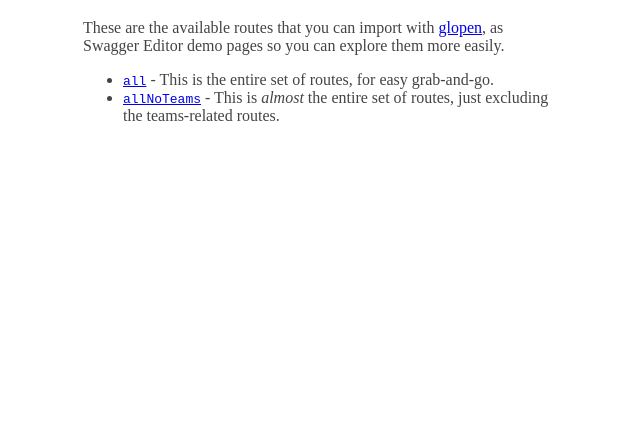
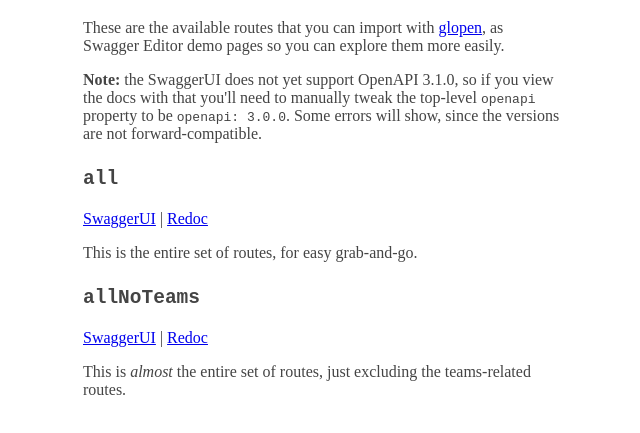
Before and after one commit to saibotsivad/glopen-routes, a website: page index.html in a window 1280 px wide. Shown: the part 61-494 px from the top of the page, without its empty margins (317-957 px from the left). Drawn offline with Linux system fonts and the light colour scheme.

Commit message:
feature: render docs with redocly as well, for 3.1.0 support

```diff
--- a/index.html
+++ b/index.html
@@ -22,24 +22,19 @@
 			<a href="https://github.com/saibotsivad/glopen">glopen</a>,
 			as Swagger Editor demo pages so you can explore them more easily.
 		</p>
-		<ul>
-			<li>
-				<a href="./all.html"><code>all</code></a>
-				-
-				This is the entire set of routes, for easy grab-and-go.
-			</li>
-			<li>
-				<a href="./allNoTeams.html"><code>allNoTeams</code></a>
-				-
-				This is <em>almost</em> the entire set of routes, just excluding the teams-related routes.
-			</li>
-			<!--
-			<li>
-				<a href="./TODO.html">TODO</a>
-				-
-				DESCRIBE
-			</li>
-			-->
-		</ul>
+		<p>
+			<strong>Note:</strong> the SwaggerUI does not yet support OpenAPI 3.1.0, so if you
+			view the docs with that you'll need to manually tweak the top-level <code>openapi</code>
+			property to be <code>openapi: 3.0.0</code>. Some errors will show, since the versions
+			are not forward-compatible.
+		</p>
+
+		<h2><code>all</code></h2>
+		<p><a href="./all-swagger.html">SwaggerUI</a> | <a href="./all-redoc.html">Redoc</a></p>
+		<p>This is the entire set of routes, for easy grab-and-go.</p>
+
+		<h2><code>allNoTeams</code></h2>
+		<p><a href="./allNoTeams-swagger.html">SwaggerUI</a> | <a href="./allNoTeams-redoc.html">Redoc</a></p>
+		<p>This is <em>almost</em> the entire set of routes, just excluding the teams-related routes.</p>
 	</body>
 </html>
--- a/package.json
+++ b/package.json
@@ -42,6 +42,6 @@
     "npm-run-all": "^4.1.5",
     "openapi-enforcer": "^1.15.5",
     "sirv-cli": "^1.0.14",
-    "swagger-editor-dist": "^3.18.2"
+    "swagger-editor-dist": "^4.0.1"
   }
 }
```
Also changed, not shown: build-demo.js (+19 -2 lines), 1 other file.
